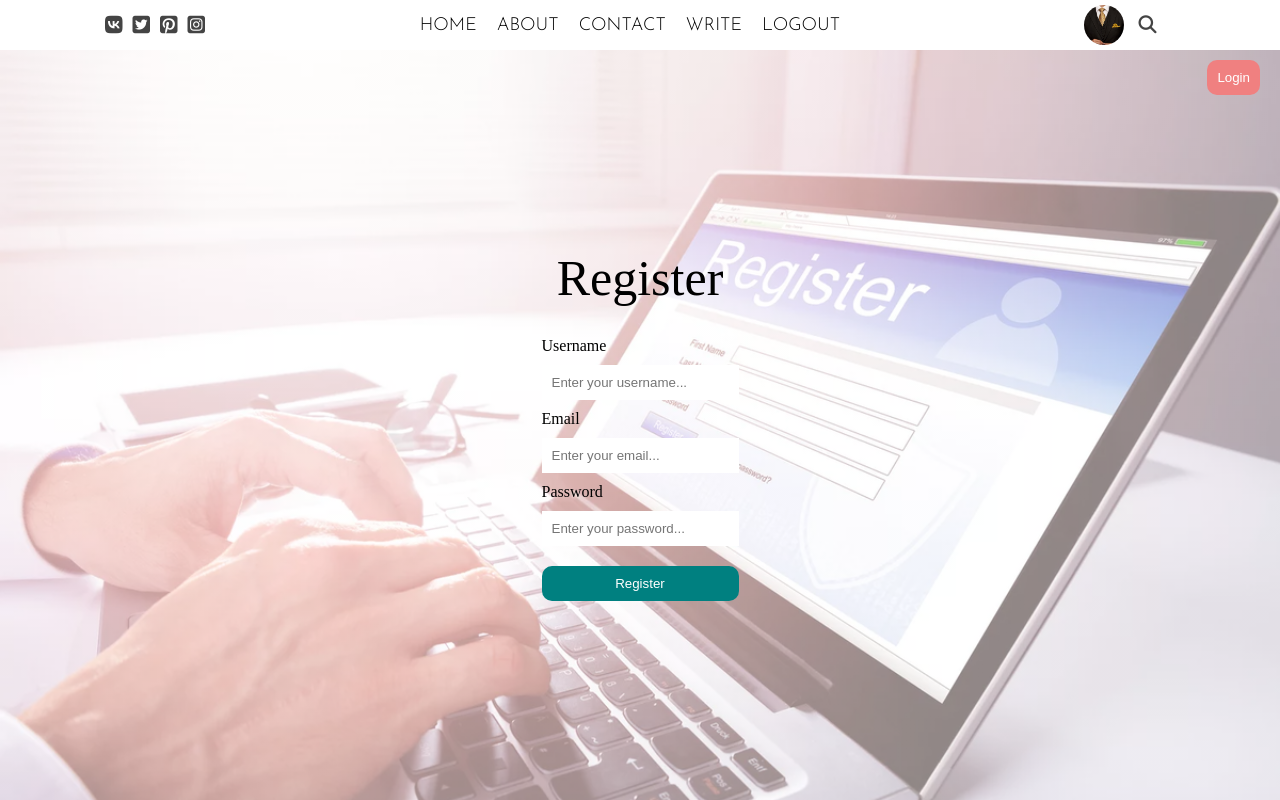
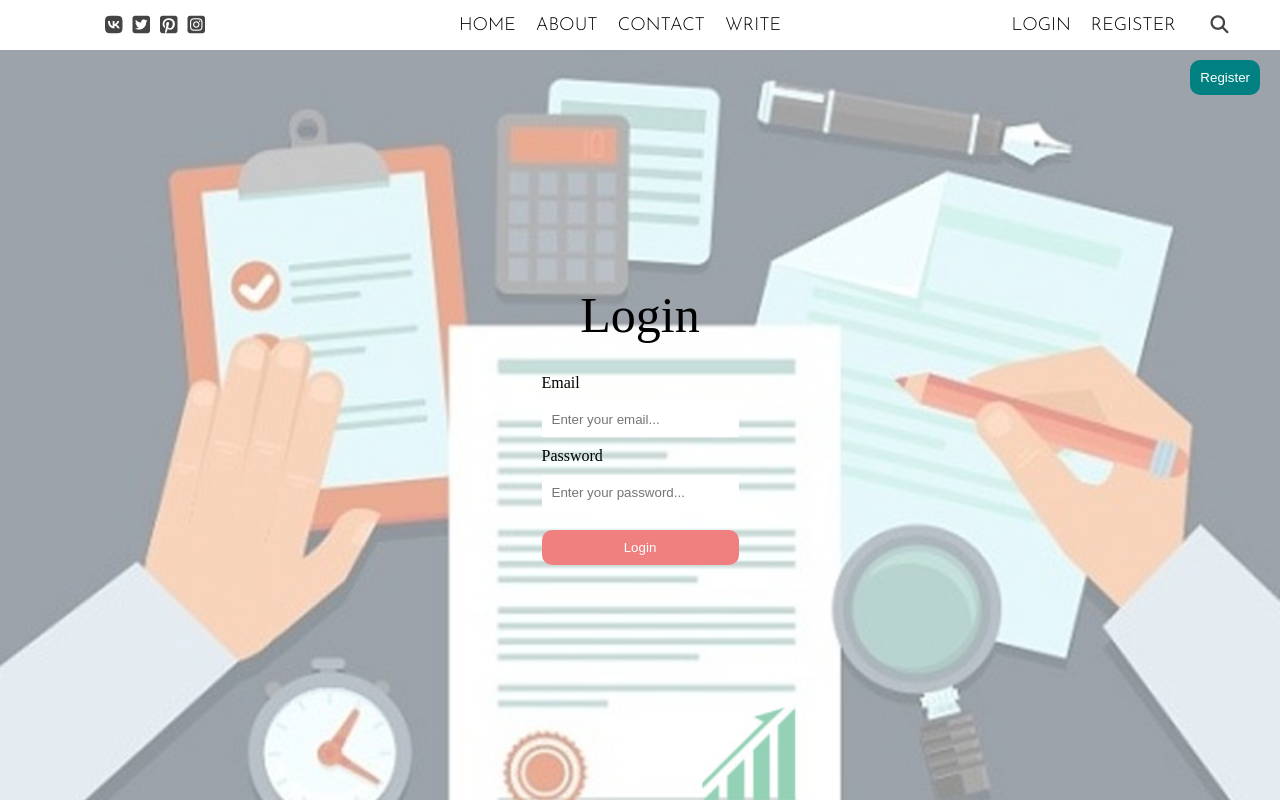
Before and after one commit to safarov-en/react-blog, a React (Create React App) app: page /login in a window 1280 px wide. Built offline with nearby package versions, Linux system fonts and the light colour scheme.

Commit message:
Adding routes

```diff
--- a/package.json
+++ b/package.json
@@ -8,6 +8,7 @@
     "@testing-library/user-event": "^13.5.0",
     "react": "^18.2.0",
     "react-dom": "^18.2.0",
+    "react-router-dom": "^6.23.0",
     "react-scripts": "5.0.1",
     "web-vitals": "^2.1.4"
   },
--- a/public/index.html
+++ b/public/index.html
@@ -18,6 +18,10 @@
         margin: 0;
         padding: 0;
       }
+      .link {
+        text-decoration: none;
+        color: inherit;
+      }
     </style>
     <title>Blog React App</title>
   </head>
--- a/src/App.js
+++ b/src/App.js
@@ -1,13 +1,26 @@
+import { BrowserRouter as Router, Routes, Route } from "react-router-dom";
+import Home from './pages/home/home';
+import Register from "./pages/register/register";
+import Login from "./pages/login/login";
+import Write from './pages/write/write';
+import Settings from './pages/settings/settings';
+import Single from './pages/single/single';
 import TopBar from "./components/topbar/topbar";
-import Login from "./pages/login/login";
-import Register from "./pages/register/register";
 
 function App() {
+  const user = false;
   return (
-    <>
+    <Router>
       <TopBar />
-      <Register />
-    </>
+      <Routes>
+        <Route exact path="/" element={<Home />} />
+        <Route path="/register" element={user ? <Home /> : <Register />} />
+        <Route path="/login" element={user ? <Home /> : <Login />} />
+        <Route path="/write" element={user ? <Write /> : <Register />} />
+        <Route path="/settings" element={user ? <Settings /> : <Register />} />
+        <Route path="/post/:postId" element={<Single />} />
+      </Routes>
+    </Router>
   );
 }
 
--- a/src/components/topbar/topbar.jsx
+++ b/src/components/topbar/topbar.jsx
@@ -1,7 +1,9 @@
+import { Link } from "react-router-dom";
 import Profile from '../../img/profile.jpg';
 import './topbar.css';
 
 export default function TopBar() {
+    const user = false;
     return (
         <div className="top">
             <div className="top-left">
@@ -12,15 +14,30 @@ export default function TopBar() {
             </div>
             <div className="top-center">
                 <ul className="top-list">
-                    <li className="top-list-item">HOME</li>
-                    <li className="top-list-item">ABOUT</li>
-                    <li className="top-list-item">CONTACT</li>
-                    <li className="top-list-item">WRITE</li>
-                    <li className="top-list-item">LOGOUT</li>
+                    <li className="top-list-item"><Link className="link" to="/">HOME</Link></li>
+                    <li className="top-list-item"><Link className="link" to="/">ABOUT</Link></li>
+                    <li className="top-list-item"><Link className="link" to="/">CONTACT</Link></li>
+                    <li className="top-list-item"><Link className="link" to="/write">WRITE</Link></li>
+                    <li className="top-list-item">
+                        {user && 'LOGOUT'}
+                    </li>
                 </ul>
             </div>
             <div className="top-right">
-                <img className="top-img" src={Profile} alt="" />
+                {
+                    user ?
+                        ( <img className="top-img" src={Profile} alt="" />) :
+                        (
+                            <ul className="top-list">
+                                <li className="top-list-item">
+                                    <Link className="link" to="/login">LOGIN</Link>
+                                </li>
+                                <li className="top-list-item">
+                                    <Link className="link" to="/register">REGISTER</Link>
+                                </li>
+                            </ul>
+                        )
+                }
                 <i className="top-search-icon fa-solid fa-magnifying-glass"></i>
             </div>
         </div>
--- a/src/pages/login/login.jsx
+++ b/src/pages/login/login.jsx
@@ -1,3 +1,4 @@
+import { Link } from 'react-router-dom';
 import './login.css';
 
 export default function Login() {
@@ -11,7 +12,9 @@ export default function Login() {
                 <input type="password" className="login-input" placeholder="Enter your password..." />
                 <button className="login-button">Login</button>
             </form>
-            <button className="login-register-button">Register</button>
+            <button className="login-register-button">
+                <Link className="link" to="/register">Register</Link>
+            </button>
         </div>
     )
 }
--- a/src/pages/register/register.jsx
+++ b/src/pages/register/register.jsx
@@ -1,3 +1,4 @@
+import { Link } from "react-router-dom";
 import './register.css';
 
 export default function Register() {
@@ -13,7 +14,9 @@ export default function Register() {
                 <input type="password" className="register-input" placeholder="Enter your password..." />
                 <button className="register-button">Register</button>
             </form>
-            <button className="register-login-button">Login</button>
+            <button className="register-login-button">
+                <Link className="link" to="/login">Login</Link>
+            </button>
         </div>
     )
 }
```
Also changed, not shown: 1 other file (tests, documents, lock files or other folders).
